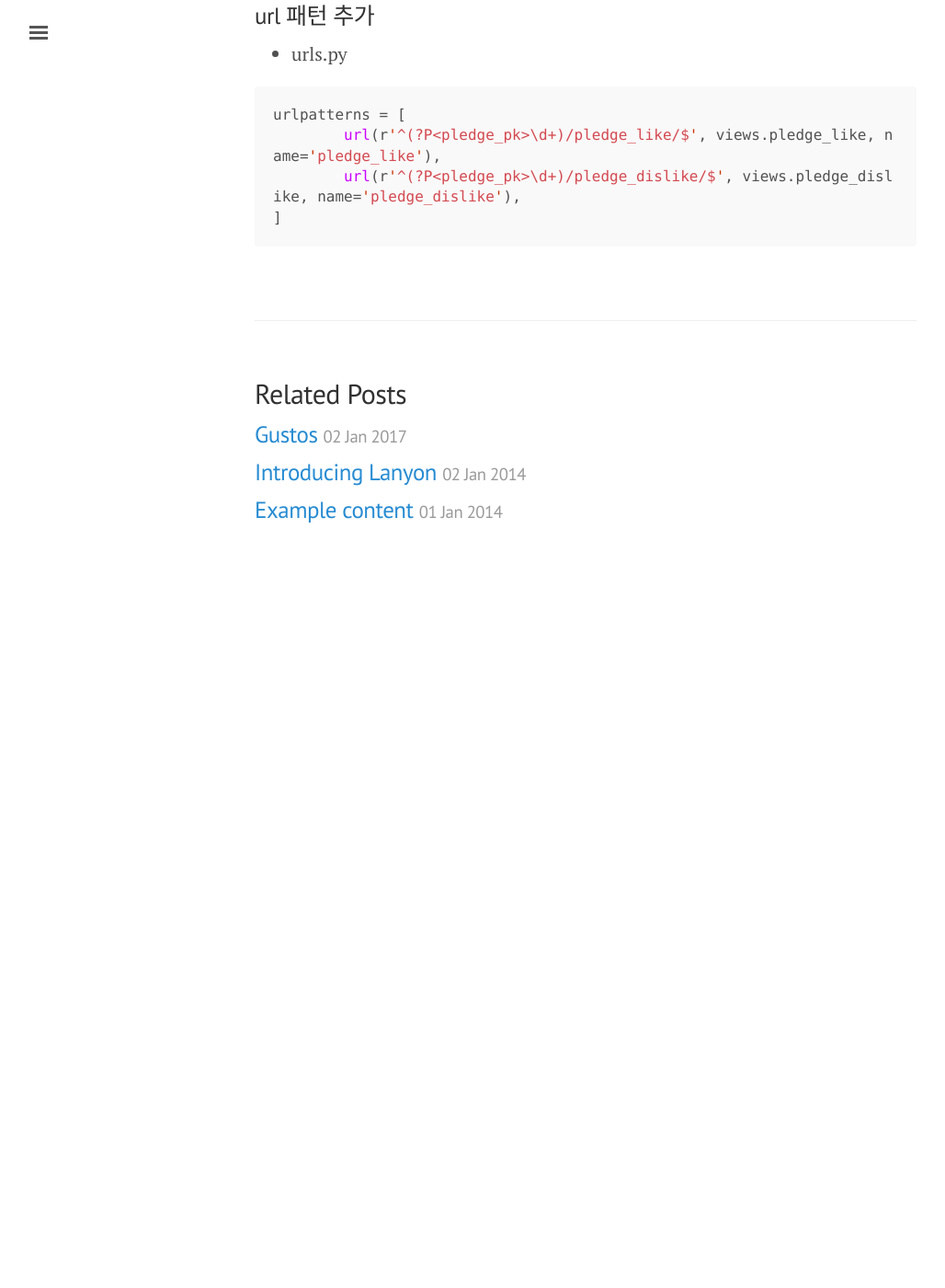
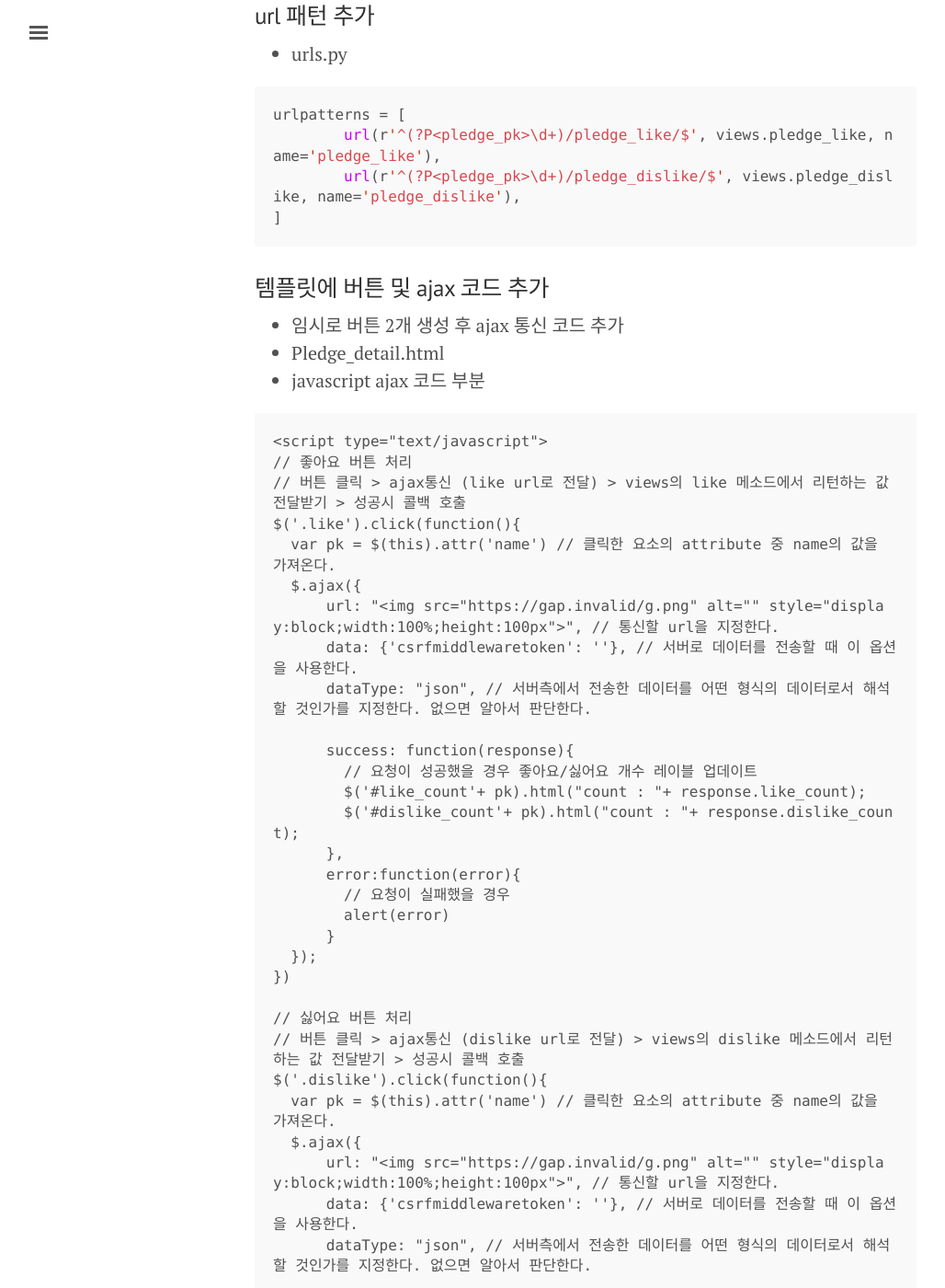
Before and after one commit to jucie15/jucie15.github.io, a Jekyll site: the page built from _posts/2017-05-11-django-like-dislike-button-with-ajax.md, in a window 1280 px wide and 1400 px high, scrolled down 4452 px. Shown: the whole window at 92% size, without its empty margins (3-1031 px from the left). Built offline with Jekyll 4.4.1, drawn with Linux system fonts in a browser that asks for light colours; before the commit the page ends 5082 px from its top, so only the background shows below that; some of the changed text lies outside the part shown.

Commit message:
오류 수정

````diff
--- a/_posts/2017-05-11-django-like-dislike-button-with-ajax.md
+++ b/_posts/2017-05-11-django-like-dislike-button-with-ajax.md
@@ -186,3 +186,67 @@ urlpatterns = [
 	url(r'^(?P<pledge_pk>\d+)/pledge_dislike/$', views.pledge_dislike, name='pledge_dislike'),
 ]
 ```
+
+
+
+### 템플릿에 버튼 및 ajax 코드 추가
+
+- 임시로 버튼 2개 생성 후 ajax 통신 코드 추가
+- Pledge_detail.html
+- javascript ajax 코드 부분
+
+```Html
+<script type="text/javascript">
+// 좋아요 버튼 처리
+// 버튼 클릭 > ajax통신 (like url로 전달) > views의 like 메소드에서 리턴하는 값 전달받기 > 성공시 콜백 호출
+$('.like').click(function(){
+  var pk = $(this).attr('name') // 클릭한 요소의 attribute 중 name의 값을 가져온다.
+  $.ajax({
+      url: "{% url 'pledge:pledge_like' pledge.pk %}", // 통신할 url을 지정한다.
+      data: {'csrfmiddlewaretoken': '{{ csrf_token }}'}, // 서버로 데이터를 전송할 때 이 옵션을 사용한다.
+      dataType: "json", // 서버측에서 전송한 데이터를 어떤 형식의 데이터로서 해석할 것인가를 지정한다. 없으면 알아서 판단한다.
+
+      success: function(response){
+        // 요청이 성공했을 경우 좋아요/싫어요 개수 레이블 업데이트
+        $('#like_count'+ pk).html("count : "+ response.like_count);
+        $('#dislike_count'+ pk).html("count : "+ response.dislike_count);
+      },
+      error:function(error){
+        // 요청이 실패했을 경우
+        alert(error)
+      }
+  });
+})
+
+// 싫어요 버튼 처리
+// 버튼 클릭 > ajax통신 (dislike url로 전달) > views의 dislike 메소드에서 리턴하는 값 전달받기 > 성공시 콜백 호출
+$('.dislike').click(function(){
+  var pk = $(this).attr('name') // 클릭한 요소의 attribute 중 name의 값을 가져온다.
+  $.ajax({
+      url: "{% url 'pledge:pledge_dislike' pledge.pk %}", // 통신할 url을 지정한다.
+      data: {'csrfmiddlewaretoken': '{{ csrf_token }}'}, // 서버로 데이터를 전송할 때 이 옵션을 사용한다.
+      dataType: "json", // 서버측에서 전송한 데이터를 어떤 형식의 데이터로서 해석할 것인가를 지정한다. 없으면 알아서 판단한다.
+
+      success: function(response){
+        // 요청이 성공했을 경우 좋아요/싫어요 개수 레이블 업데이트
+        $('#like_count'+ pk).html("count : "+ response.like_count);
+        $('#dislike_count'+ pk).html("count : "+ response.dislike_count);
+      },
+      error:function(error){
+        // 요청이 실패했을 경우
+        alert(error)
+      }
+  });
+})
+</script>
+```
+
+-  html 버튼 추가 부분
+
+```html
+<input type="button" class="like" name="{{ pledge.pk }}" value="Like"> <!-- 좋아요 버튼 -->
+<p id="like_count{{ pledge.pk }}">count : {{ pledge.get_total_like }}</p> <!-- 좋아요 개수 표시 -->
+
+<input type="button" class="dislike" name="{{ pledge.pk }}" value="Dislike"> <!-- 싫어요 버튼 -->
+<p id="dislike_count{{ pledge.pk }}">count : {{ pledge.get_total_dislike }}</p> <!-- 싫어요 개수 표시 -->
+```
````
